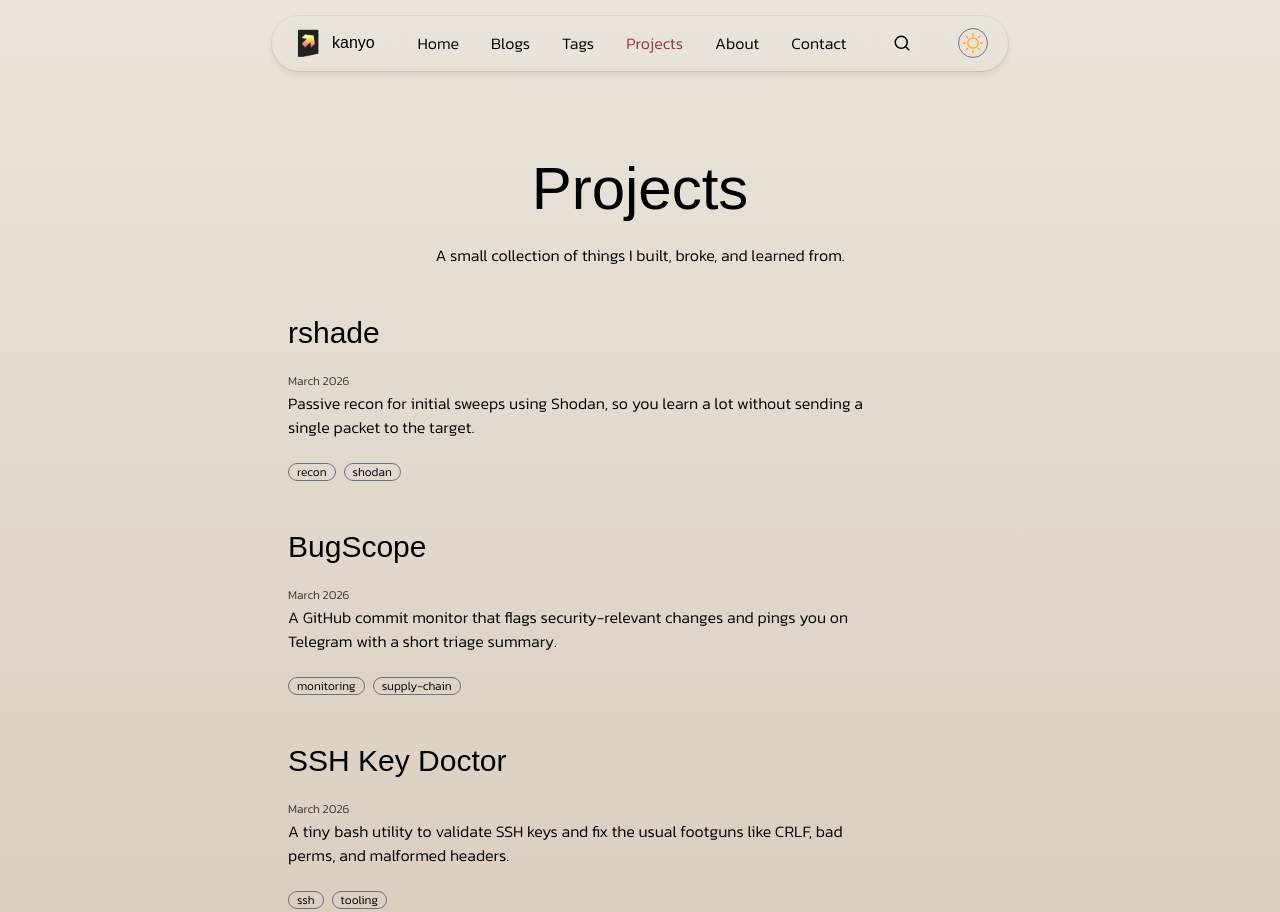
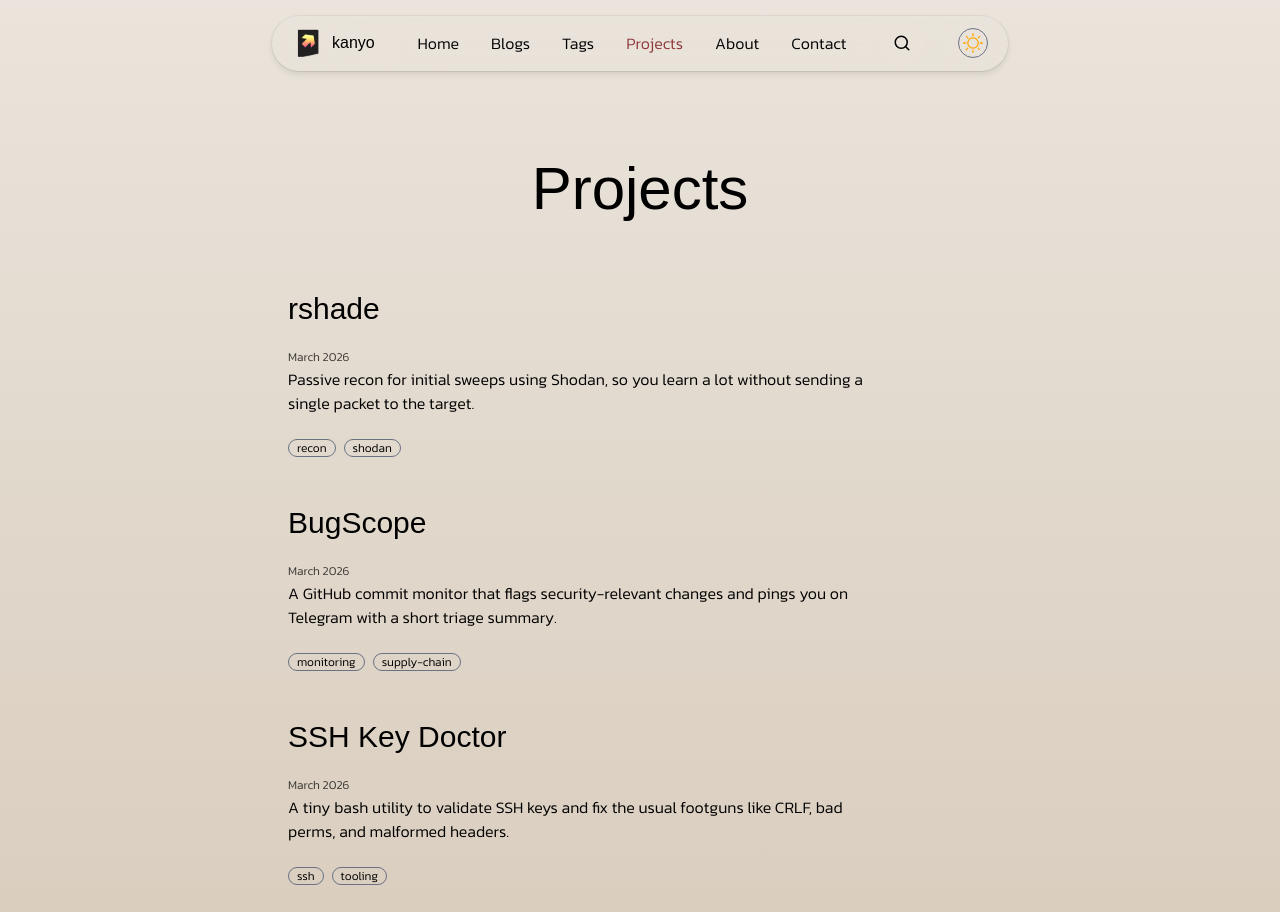
Before and after one commit to Chaelsoo/blogging, an Astro site: page /projects in a window 1280 px wide. Shown: the top 912 px of the page. Built offline with nearby package versions, Linux system fonts and the light colour scheme; Astro itself is replaced by a stand-in of ours; a web font is replaced by a local one.

Commit message:
Fix Headers

```diff
--- a/src/pages/projects/[...page].astro
+++ b/src/pages/projects/[...page].astro
@@ -20,9 +20,6 @@ const projects = page.data;
 <MainLayout activePage="projects" pageTitle="kanyo | Projects">
   <div class="page-content pt-8 pb-4 text-center">
     <h1 class="sigmar-ff">Projects</h1>
-    <p class="font-light text-balance">
-      A small collection of things I built, broke, and learned from.
-    </p>
 
     <div class="flex flex-col text-left gap-8 mb-4 text-sm sm:text-base max-w-fit mx-auto mt-8">
       {projects.map((project) => (
```
